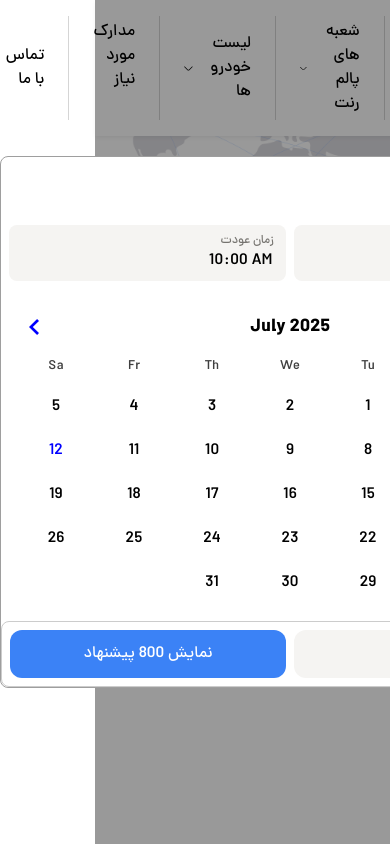
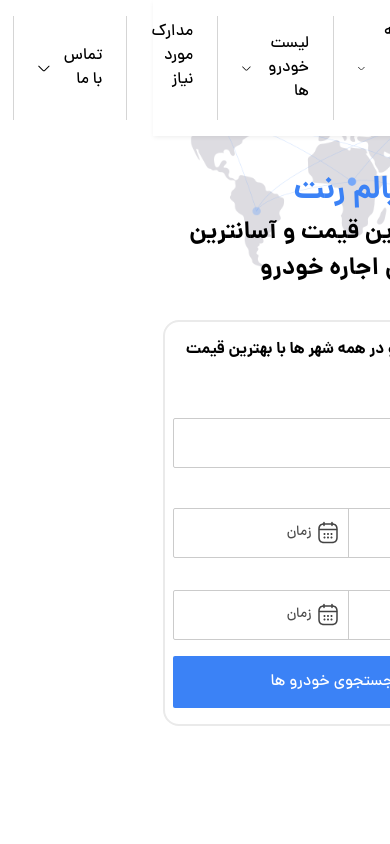
Before and after one commit to mohsenpasha/palm-rent, a Next.js app: page / in a window 390 px wide. Built offline with nearby package versions, Linux system fonts and the light colour scheme.

Commit message:
mostly responsive job

```diff
--- a/src/app/components/SearchBar.jsx
+++ b/src/app/components/SearchBar.jsx
@@ -1,20 +1,22 @@
 'use client'
 import { useState } from "react";
-import { IconLocation } from "./Icons";
+import { IconCalender, IconClock, IconLocation, IconSearch } from "./Icons";
 import { DayPicker } from 'react-day-picker';
 import 'react-day-picker/dist/style.css';
 
 export default function SearchBar(){
     const [cityToggle,setCityToggle] = useState(false)
+    const [dataToggle,setDateToggle] = useState(false)
     return(
-        <div className="relative border-2 border-[#EAEAEA] bg-white rounded-2xl p-6 py-8">
-            <div className="text-2xl font-bold mb-8">
+        <>
+            <div className="relative border-2 border-[#EAEAEA] bg-white rounded-2xl p-2 py-4 md:p-6 md:py-8">
+                <div className="lg:text-2xl md:text-xl sm:text-lg  md:text-right text-center text-md font-bold mb-8">
                     اجاره آنلاین خودرو در همه شهر ها با بهترین قیمت
                 </div>
-            <div className="flex">
-                <div className="relative flex-3/12 grow-0 flex flex-col gap-1">
-                    <span className="text-sm">شهر</span>
-                    <div onClick={()=>setCityToggle(!cityToggle)} className="border-[1px] border-[#B5B5B5B2] flex items-center w-full rounded-xl p-3 px-2 text-[#4C4C4C] cursor-pointer gap-1">
+                <div className="flex lg:gap-2 gap-4 items-end lg:flex-nowrap flex-wrap">
+                    <div className="relative w-full lg:w-3/12 grow-0 flex flex-col gap-1">
+                        <span className="text-sm">مقصد</span>
+                        <div onClick={()=>setCityToggle(!cityToggle)} className="border-[1px] border-[#B5B5B5B2] flex items-center w-full rounded-xs md:rounded-lg p-3 px-2 text-[#4C4C4C] cursor-pointer gap-1">
                             <IconLocation/>
                             دبی
                         </div>
@@ -28,18 +30,51 @@ export default function SearchBar(){
                             </CityDropDown>
                         }
                     </div>
-                <div>
-                    {/* <MyDatePicker/> */}
-                    <DatePickerPopup/>
+                    <div className="lg:w-5/12 w-full sm:flex-nowrap flex-wrap sm:gap-4 flex-col sm:flex-row flex gap-2">
+                        <div className="relative w-full grow-0 flex flex-col gap-1">
+                            <span className="text-sm">تاریخ و زمان تحویل</span>
+                            <div onClick={()=>setDateToggle(true)} className="border-[1px] border-[#B5B5B5B2] text-sm md:text-base flex items-center w-full rounded-xs md:rounded-lg text-[#4C4C4C] cursor-pointer justify-between">
+                                <div className="flex flex-1 p-3 px-2 text-[#4C4C4C] gap-1 items-center">
+                                    <IconClock/>
+                                    <span>تاریخ</span>
+                                </div>
+                                <div className="flex flex-1 p-3 px-2 text-[#4C4C4C] items-center gap-1 border-r-[1px] border-[#B5B5B5B2]">
+                                    <IconCalender/>
+                                    <span>زمان</span>
                                 </div>
                             </div>
                         </div>
+                        <div className="relative w-full grow-0 flex flex-col gap-1">
+                            <span className="text-sm">تاریخ و زمان عودت</span>
+                            <div onClick={()=>setDateToggle(true)} className="border-[1px] border-[#B5B5B5B2] text-sm md:text-base flex items-center w-full rounded-xs md:rounded-lg text-[#4C4C4C] cursor-pointer justify-between">
+                                <div className="flex flex-1 p-3 px-2 text-[#4C4C4C] items-center gap-1">
+                                    <IconClock/>
+                                    <span>تاریخ</span>
+                                </div>
+                                <div className="flex flex-1 p-3 px-2 text-[#4C4C4C] items-center gap-1 border-r-[1px] border-[#B5B5B5B2]">
+                                    <IconCalender/>
+                                    <span>زمان</span>
+                                </div>
+                            </div>
+                        </div>
+                    </div>
+
+                    <button className="lg:flex-1 w-full bg-[#3B82F6] text-white h-[52px] rounded-xs md:rounded-lg flex items-center justify-center gap-2">
+                        <IconSearch/>
+                        جستجوی خودرو ها
+                    </button>
+                </div>
+            </div>
+            {dataToggle &&
+                <DatePickerPopup closeToggle={()=>setDateToggle(false)}/>
+            }
+        </>
     )
 }
 
 export function CityDropDown({children}){
     return(
-        <div className="absolute animate-fade-in overflow-hidden -bottom-1 w-full translate-y-full bg-white flex flex-col min-w-32 rounded-lg border-[1px] border-[#cccccc] shadow-[0_3px_10px_0_rgba(0,0,0,.12),0_10px_10px_-6px_rgba(0,0,0,.12)]">
+        <div className="absolute z-10 animate-fade-in overflow-hidden -bottom-1 w-full translate-y-full bg-white flex flex-col min-w-32 rounded-lg border-[1px] border-[#cccccc] shadow-[0_3px_10px_0_rgba(0,0,0,.12),0_10px_10px_-6px_rgba(0,0,0,.12)]">
             <div className="max-h-60 overflow-auto">
                 {children}
             </div>
@@ -59,14 +94,14 @@ export function SingleCityItem({text,href}){
     )
 }
 
-export function DatePickerPopup() {
+export function DatePickerPopup({closeToggle}) {
   const [range, setRange] = useState(undefined);
 
   return (
     <div className="fixed z-[51] w-full h-full top-0 right-0">
-        <div className="absolute top-0 right-0 w-full h-full bg-black opacity-40 transition-all"></div>
-        <div className="min-w-[580px] max-h-[90vh] rounded-lg border-[#9E9E9E] border-[1px] bg-white absolute z-10 left-1/2 top-1/2 -translate-1/2">
-            <span className="text-xl font-bold p-4 block">
+        <div onClick={closeToggle} className="absolute top-0 right-0 w-full h-full bg-black opacity-40 transition-all"></div>
+        <div className="md:min-w-[580px] md:max-h-[90vh] md:w-auto md:h-auto h-full w-full rounded-lg border-[#9E9E9E] border-[1px] bg-white absolute z-10 left-1/2 top-1/2 -translate-1/2 flex flex-col justify-between">
+            <span className="text-xl font-bold block md:p-4 p-4 pt-16">
                 انتخاب زمان و تاریخ
             </span>
             <div className="flex w-full justify-between gap-2 p-2">
@@ -103,7 +138,7 @@ export function DatePickerPopup() {
                     </p>
                 )} */}
                 <div className="w-full rounded-lg border-[1px] border-[#cccccc] p-2 flex justify-between gap-2">
-                    <button className="flex-1 cursor-pointer bg-[#F5F4F2] rounded-xl py-3">لغو کردن</button>
+                    <button onClick={closeToggle} className="flex-1 cursor-pointer bg-[#F5F4F2] rounded-xl py-3">لغو کردن</button>
                     <button className="flex-1 cursor-pointer bg-[#3B82F6] text-white rounded-xl py-3">نمایش 800 پیشنهاد</button>
                 </div>
         </div>
```
Lines whose indentation alone changed are shown as unchanged.
